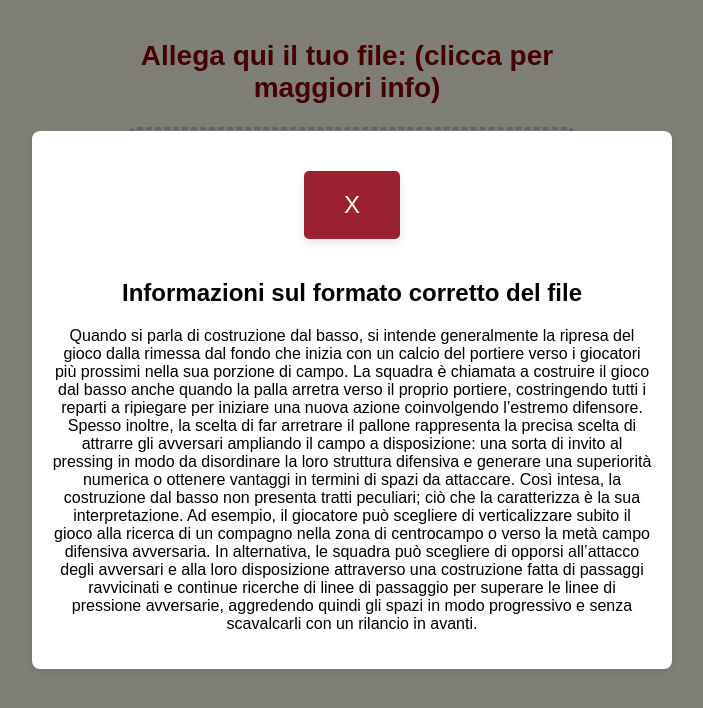
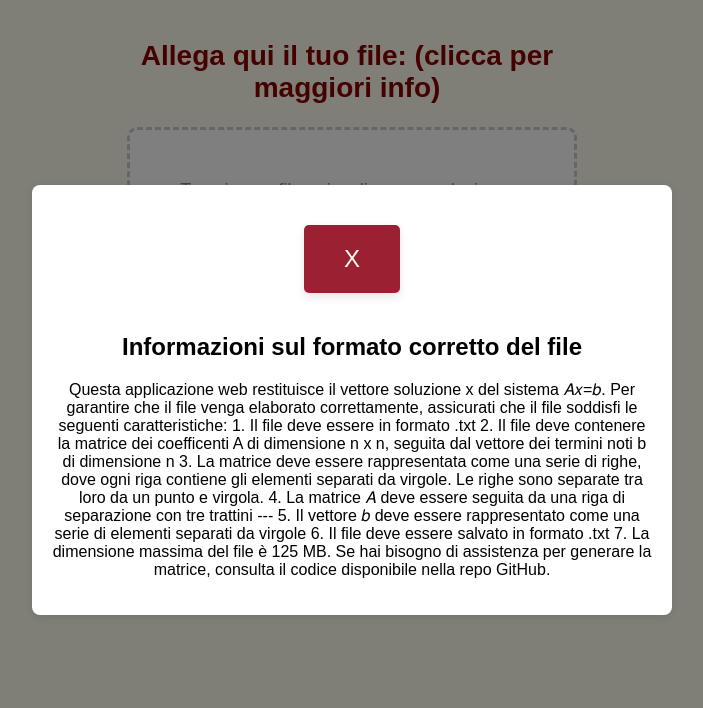
Before and after one commit to Lpint02/nomq-app, a React (Create React App) app: page / in a window 1280 px wide. Both pictures are taken after a click on the element "Allega qui il tuo file: (clicca per maggiori info)". Shown: the top 708 px of the page, without its empty margins (288-991 px from the left). Built offline with nearby package versions, Linux system fonts and the light colour scheme.

Commit message:
popup text added

```diff
--- a/src/App.js
+++ b/src/App.js
@@ -155,12 +155,15 @@ function App() {
             <button className="popup-close" onClick={togglePopup}>X</button>
             <h2>Informazioni sul formato corretto del file</h2>
             <p>
-              Quando si parla di costruzione dal basso, si intende generalmente la ripresa del gioco dalla rimessa dal fondo che inizia con un calcio del portiere verso i giocatori più prossimi nella sua porzione di campo.
-              La squadra è chiamata a costruire il gioco dal basso anche quando la palla arretra verso il proprio portiere, costringendo tutti i reparti a ripiegare per iniziare una nuova azione coinvolgendo l’estremo difensore.
-              Spesso inoltre, la scelta di far arretrare il pallone rappresenta la precisa scelta di  attrarre gli avversari ampliando il campo a disposizione: una sorta di invito al pressing in modo da  disordinare la loro struttura
-              difensiva e generare una superiorità numerica o ottenere vantaggi in termini di spazi da attaccare.
-              Così intesa, la costruzione dal basso non presenta tratti peculiari; ciò che la caratterizza è la sua interpretazione.
-              Ad esempio, il giocatore può scegliere di verticalizzare subito il gioco alla ricerca di un compagno nella zona di centrocampo o verso la metà campo difensiva avversaria. In alternativa, le squadra può scegliere di opporsi all’attacco degli avversari e alla loro disposizione attraverso una costruzione fatta di passaggi ravvicinati e continue ricerche di linee di passaggio per superare le linee di pressione avversarie, aggredendo quindi gli spazi in modo progressivo e senza scavalcarli con un rilancio in avanti.
+              Questa applicazione web restituisce il vettore soluzione x del sistema 𝐴𝑥=𝑏. Per garantire che il file venga elaborato correttamente, assicurati che il file soddisfi le seguenti caratteristiche:
+              1. Il file deve essere in formato .txt
+              2. Il file deve contenere la matrice dei coefficenti A di dimensione n x n, seguita dal vettore dei termini noti b di dimensione n
+              3. La matrice deve essere rappresentata come una serie di righe, dove ogni riga contiene gli elementi separati da virgole. Le righe sono separate tra loro da un punto e virgola.
+              4. La matrice 𝐴 deve essere seguita da una riga di separazione con tre trattini ---
+              5. Il vettore 𝑏 deve essere rappresentato come una serie di elementi separati da virgole
+              6. Il file deve essere salvato in formato .txt
+              7. La dimensione massima del file è 125 MB.
+              Se hai bisogno di assistenza per generare la matrice, consulta il codice disponibile nella repo GitHub.
             </p>
           </div>
         </div>
```
